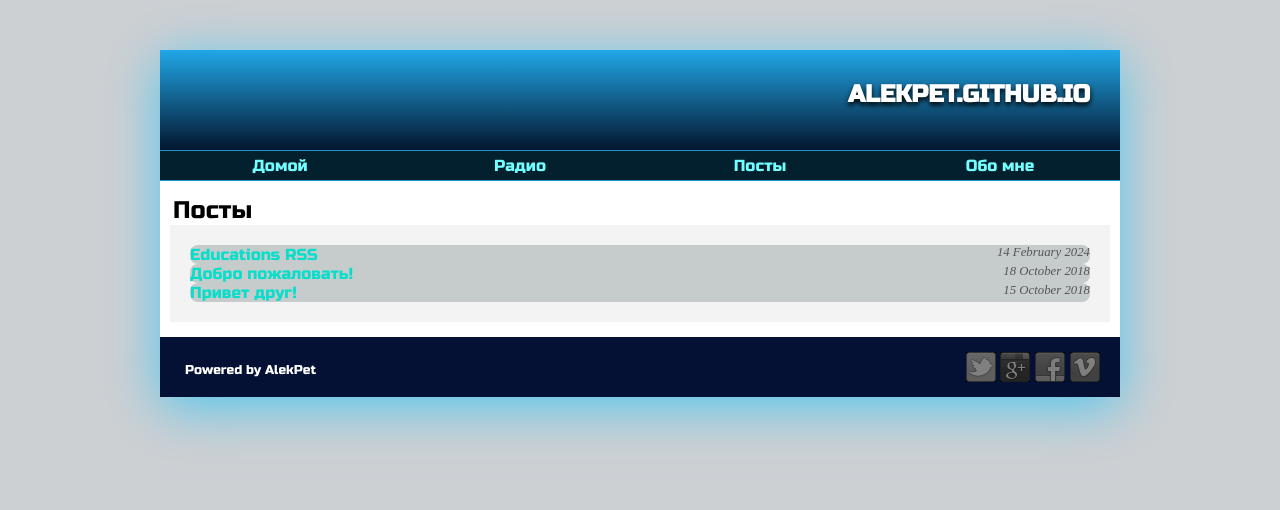
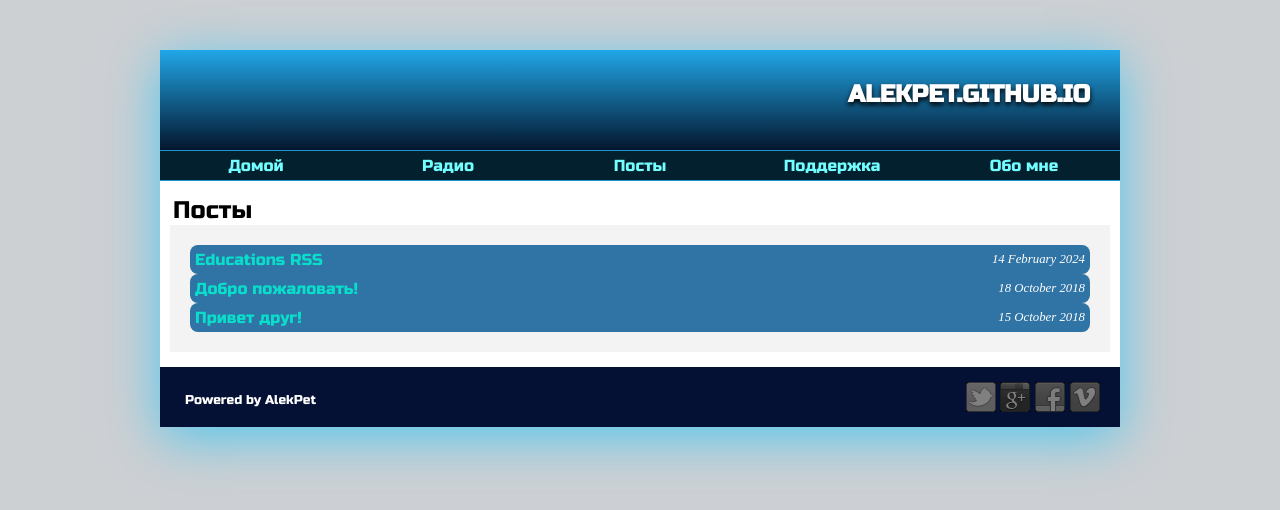
Before and after one commit to AlekPet/alekpet.github.io, a Jekyll site: the page built from posts.html, in a window 1280 px wide. Shown: the top 510 px of the page. Built offline with Jekyll 4.4.1, drawn with Linux system fonts in a browser that asks for light colours.

Commit message:
add page support

```diff
--- a/_includes/header.html
+++ b/_includes/header.html
@@ -4,8 +4,9 @@
   </div>
 </header>
 <nav class="navbar">
-  <div><a href="{{ "/" | relative_url }}">Домой</a></div>
-  <div><a href="{{ "/radio" | relative_url }}">Радио</a></div>
-  <div><a href="{{ "/posts" | relative_url }}">Посты</a></div>
-  <div><a href="{{ "/about" | relative_url }}">Обо мне</a></div>
+  <a href="{{ "/" | relative_url }}">Домой</a>
+  <a href="{{ "/radio" | relative_url }}">Радио</a>
+  <a href="{{ "/posts" | relative_url }}">Посты</a>
+  <a href="{{ "/support" | relative_url }}">Поддержка</a>
+  <a href="{{ "/about" | relative_url }}">Обо мне</a>
 </nav>
--- a/_layouts/default.html
+++ b/_layouts/default.html
@@ -9,7 +9,7 @@
     <div class="container_content">
 
       {% if page.url != "/" %}
-      <div style="margin-left: 3px;font-size:1.5em;" id="content">
+      <div style="margin-left: 3px;font-size:1.5em;" id="content_title">
       {{ page.title }}
       </div>
       <div style="background: #f3f3f3;padding: 10px;" id="content">
--- a/css/style.css
+++ b/css/style.css
@@ -34,20 +34,23 @@
 
 .navbar {
   display: flex;
-  flex-flow: row wrap;
+  flex-flow: row nowrap;
   text-align: center;
   border: solid #1d94cf;
   border-width: 1px 0 1px 0;
+  transition: 400ms;
+  margin: 0;
+  padding: 0;
 }
 
-.navbar div {
+.navbar a {
   flex: 1;
   background: rgb(3, 32, 46);
   padding: 5px;
   transition: 400ms;
 }
 
-.navbar div:hover {
+.navbar a:hover {
   background: rgb(26, 88, 119);
 }
 
@@ -174,11 +177,16 @@
 }
 
 .posts_list > li {
-  background: #c6cbcc;
+  background: #2f74a5;
   border-radius: 8px;
   display: flex;
-  flex-direction: column;
-  align-items: stretch;
+  align-items: center;
+  justify-content: space-between;
+  flex-wrap: nowrap;
+  padding: 5px;
+  color: white;
+  cursor: pointer;
+  user-select: none;
 }
 
 .posts_list li:hover {
@@ -212,3 +220,35 @@
 .foot_post {
   text-align: right;
 }
+
+pre {
+  background: #a3cddc;
+  padding: 5px;
+  -webkit-box-shadow: 0 0 8px 0 rgba(0, 0, 0, 0.75);
+  -moz-box-shadow: 0 0 8px 0 rgba(0, 0, 0, 0.75);
+  box-shadow: 0 0 8px 0 rgba(0, 0, 0, 0.1);
+  border-radius: 8px;
+  font-size: 1rem;
+}
+
+.support_box {
+  margin: 10px;
+}
+
+.support_item {
+  display: grid;
+  gap: 5px;
+  grid-template-columns: 1fr 1fr;
+  align-items: center;
+  justify-items: stretch;
+}
+
+.support_item_title {
+  display: flex;
+  align-items: center;
+  gap: 5px;
+}
+
+.support_item pre {
+  text-align: center;
+}
--- a/posts.html
+++ b/posts.html
@@ -5,9 +5,7 @@
 <ul class="posts_list">
   {% for post in site.posts %}
   <li>
-    <div>
     <a href="{{ post.url | relative_url }}" title="{{ post.title }}">{{ post.title }}</a>
-    <div style="font:italic 0.8em monoscape;float:right;">{{ post.date | date_to_long_string }}</div>
-  </div>
+    <span style="font:italic 0.8em monoscape;">{{ post.date | date_to_long_string }}</span>
   </li>
   {% endfor %}
```
Also changed, not shown: support.html (added, +44 -0 lines), images/bitcoin.png (added), images/ton.png (added), images/usdt.png (added).
